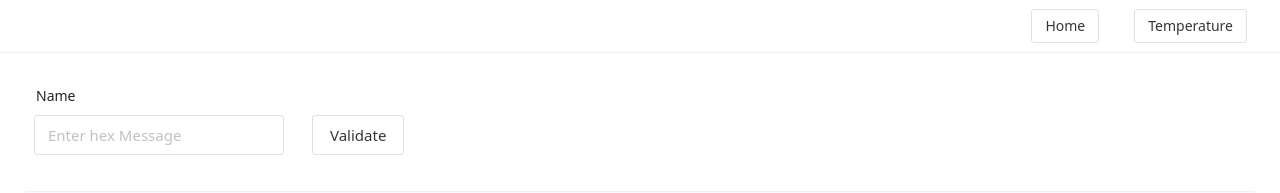
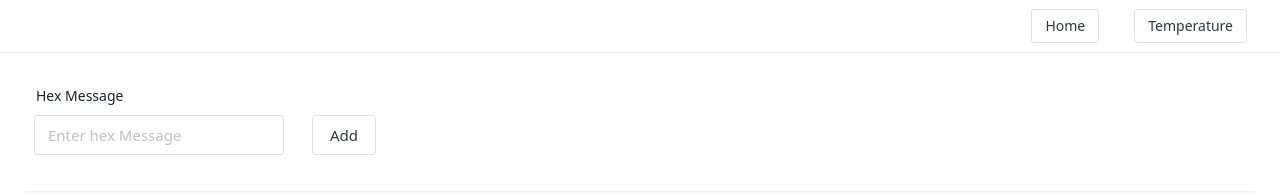
Before and after one commit to sen2ran/sydpro-assessment, a Vue app in the folder frontend/: page /temperature in a window 1280 px wide. Shown: the top 193 px of the page. Built offline with nearby package versions, Linux system fonts and the light colour scheme; no server answers.

Commit message:
🐛lable changes

```diff
--- a/frontend/src/views/Temperature.vue
+++ b/frontend/src/views/Temperature.vue
@@ -1,7 +1,7 @@
 <template>
   <n-form inline :label-width="180" size="large" style="padding: 10px">
     <n-form-item
-      label="Name"
+      label="Hex Message"
       :validation-status="formValue.errorMessage ? 'error' : 'success'"
       :feedback="formValue.errorMessage"
     >
@@ -16,7 +16,7 @@
       />
     </n-form-item>
     <n-form-item style="padding-left: 10px">
-      <n-button @click="OnClick">Validate</n-button>
+      <n-button @click="OnClick">Add</n-button>
     </n-form-item>
   </n-form>
 
@@ -35,7 +35,6 @@ import { isHexaNumber } from "../utils/isHexaNumber";
 /**
  * Adding Interface for type checking
  */
-
 interface IColumn {
   title: string;
   key: string;
```
